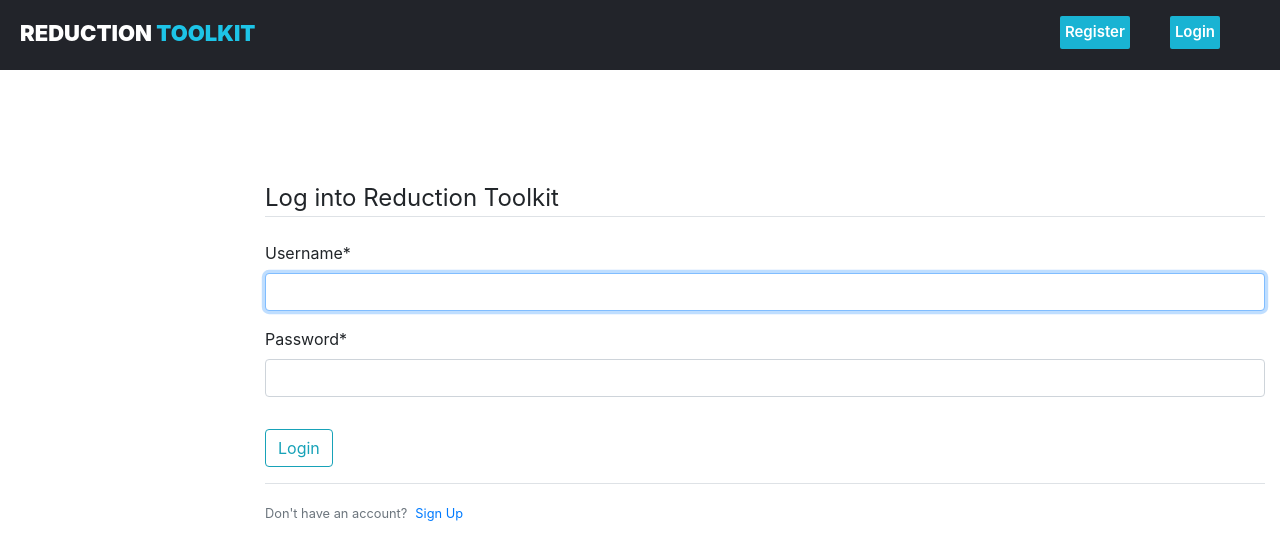
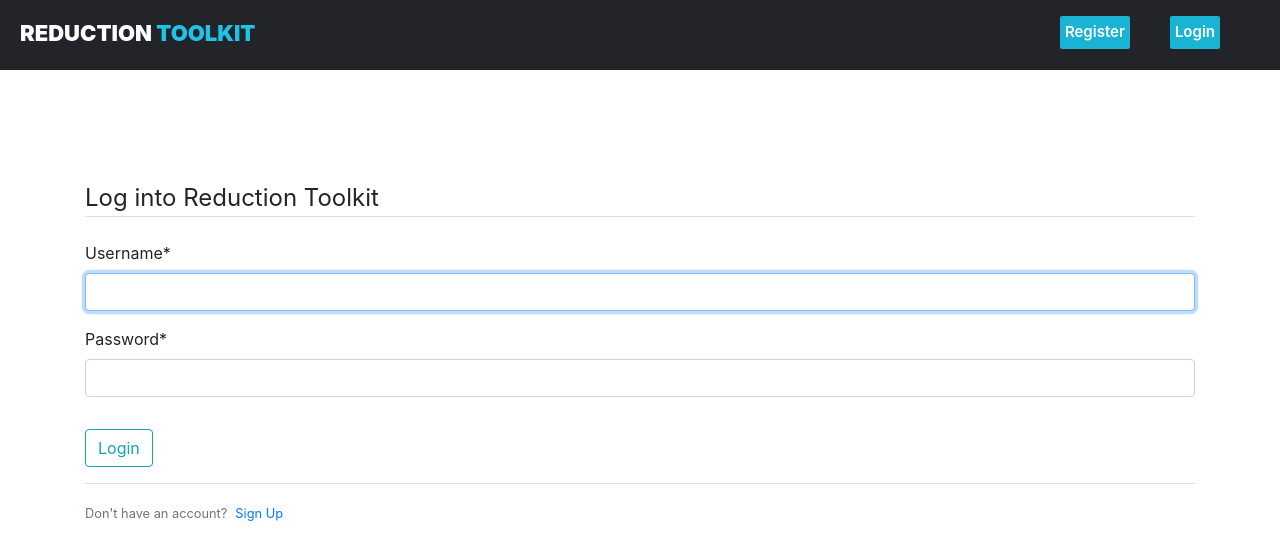
Before and after one commit to jprice8/Inventory-Reduction-Web-App, a Django app: a page that uses inventory/templates/inventory/base_side.html in a window 1280 px wide. Shown: the top 560 px of the page. Run offline with Django 3.2, Linux system fonts and the light colour scheme; parts of the project's set-up code (start-up, migrations or seed data) failed here and were passed over; some libraries are stand-ins or nearby versions.

Commit message:
Fixed margin left issue when not authed.

```diff
--- a/inventory/templates/inventory/base_side.html
+++ b/inventory/templates/inventory/base_side.html
@@ -101,8 +101,8 @@
       padding-right: 20px;
     }
 
+/* if authenticated then margin left is 250... if not then margin left is 0 */
     .content {
-      margin-left: 250px;
       padding-top: 80px;
     }
 
@@ -136,10 +136,13 @@
     <a href="{% url 'view-docs' %}"><i class="fas fa-book mr-1"></i><span>Documentation</span></a>
   </div>
   <!-- sidebar end -->
+
+  <div class="content" style="margin-left: 250px;">
+  {% else %}
+  <div class="content">
   {% endif %}
 
   <!-- page content -->
-  <div class="content">
     {% block content %}
     {% endblock %}
   </div>
```
